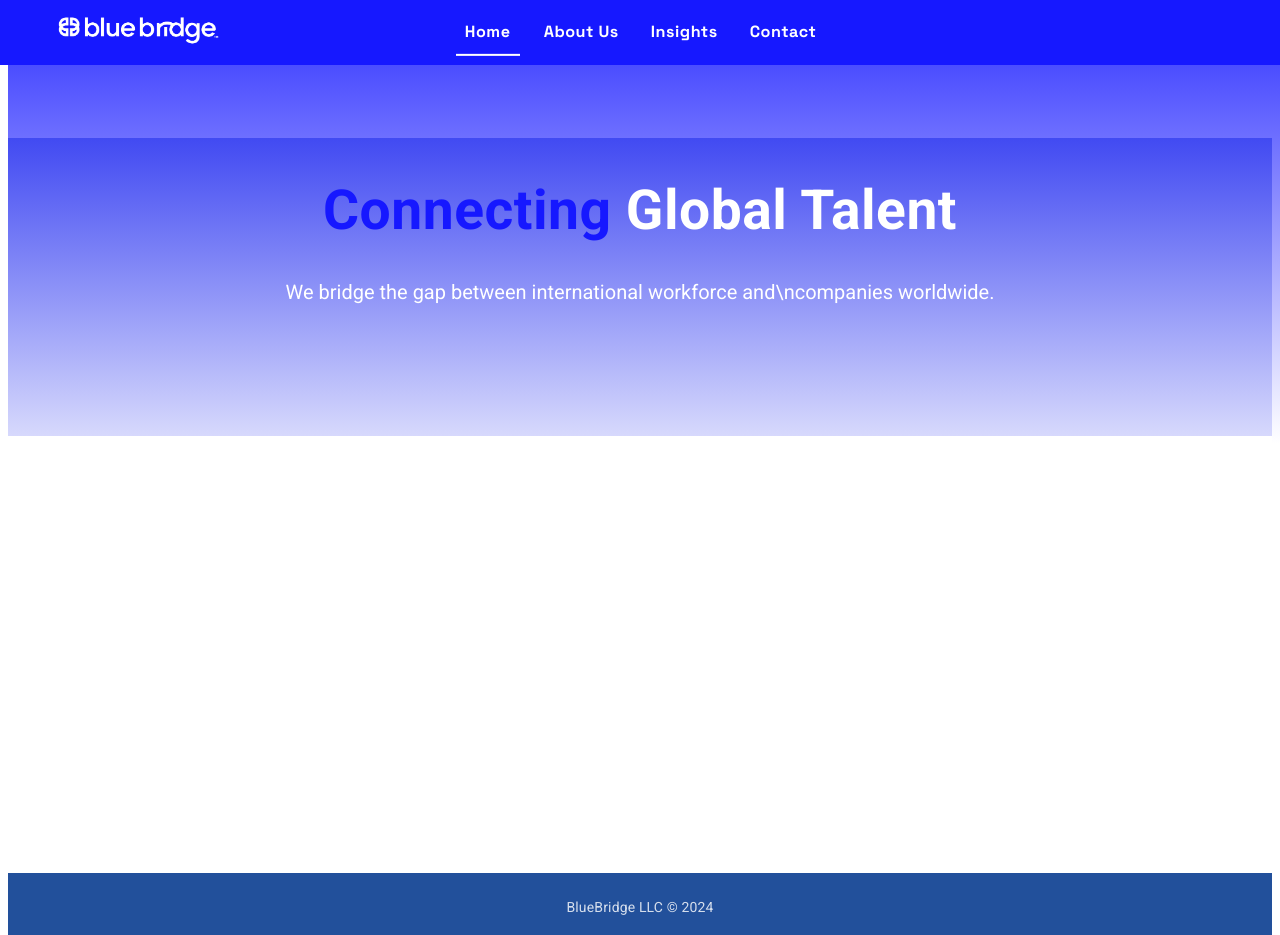
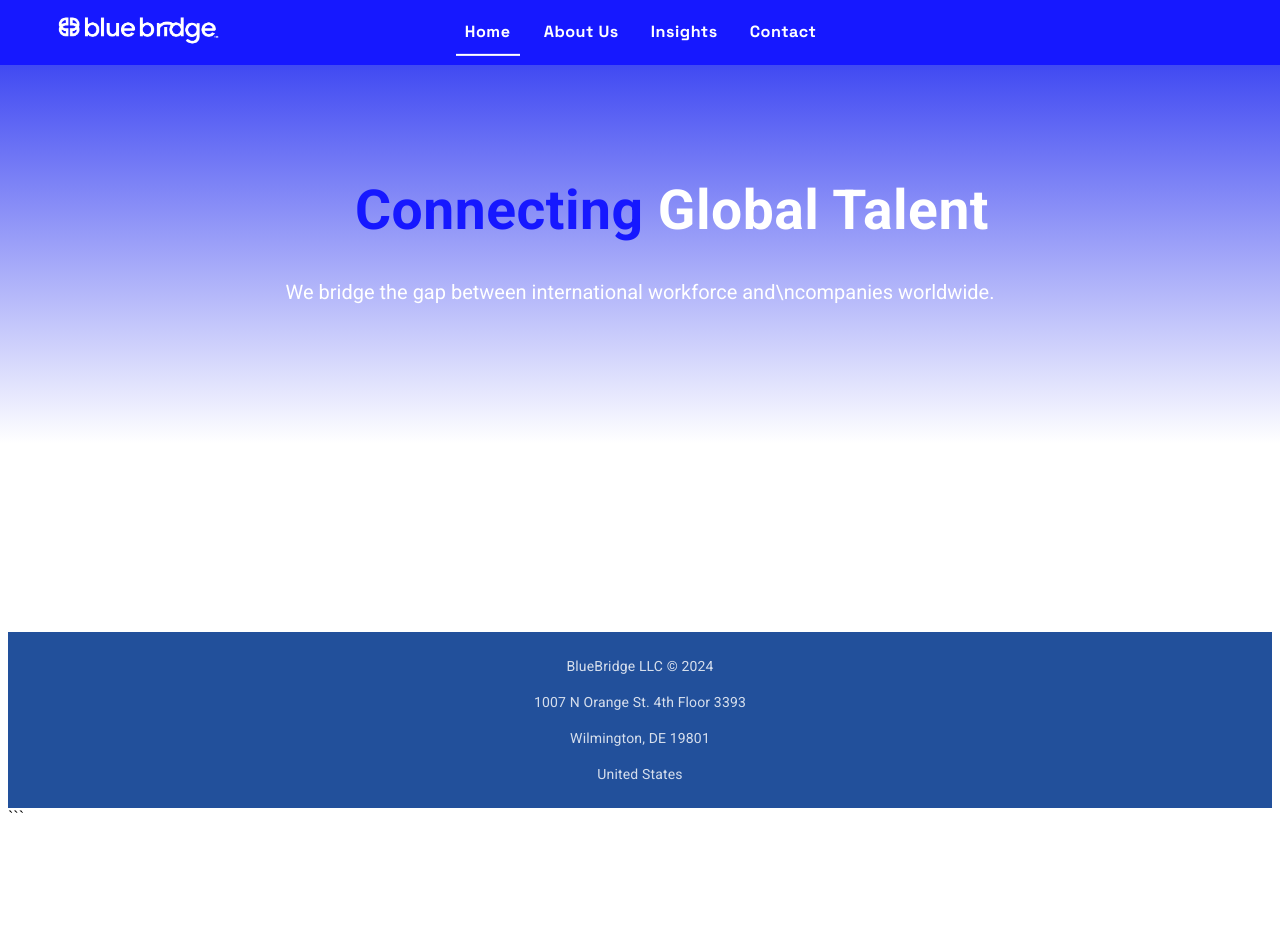
Before and after one commit to ddgrana2/bluebridge-landing, a React (Create React App) app: page / in a window 1280 px wide. Shown: the top 935 px of the page. After the commit the page ends 834 px from the top, so only its background shows below. Built offline with nearby package versions, Linux system fonts and the light colour scheme.

Commit message:
Remove unnecessary Box wrapper and clean up layout

```diff
--- a/src/components/common/PageGradient.jsx
+++ b/src/components/common/PageGradient.jsx
@@ -11,10 +11,7 @@
         top: '65px',
         left: 0,
         right: 0,
-        zIndex: 1,
-        '@media (max-width: 600px)': {
-          height: '450px'
-        }
+        zIndex: 1
       }}
     />
   );
--- a/src/components/layout/PageLayout.jsx
+++ b/src/components/layout/PageLayout.jsx
@@ -4,13 +4,7 @@
 
 function PageLayout({ children, title, subtitle }) {
   return (
-    <Box sx={{
-      position: 'relative',
-      minHeight: '100vh',
-      width: '100%',
-      display: 'flex',
-      flexDirection: 'column'
-    }}>
+    <>
       <PageGradient />
 
       {/* Hero Section */}
@@ -48,21 +42,8 @@
         </Container>
       </Box>
 
-      {/* Content Section */}
-      <Box
-        component="main"
-        sx={{
-          flex: 1,
-          width: '100%',
-          bgcolor: 'white',
-          position: 'relative',
-          zIndex: 2,
-          mt: { xs: 2, sm: 4 }
-        }}
-      >
-        {children}
-      </Box>
-    </Box>
+      {children}
+    </>
   );
 }
 
--- a/src/pages/home/home.jsx
+++ b/src/pages/home/home.jsx
@@ -6,7 +6,11 @@
   return (
     <PageLayout
       title={
-        <Box sx={{ textAlign: 'center' }}>
+        <Box sx={{
+          textAlign: 'center',
+          width: '100%',
+          px: { xs: 2, sm: 3, md: 4 }
+        }}>
           <Typography
             component="span"
             sx={{
@@ -33,7 +37,14 @@
       }
       subtitle="We bridge the gap between international workforce and\ncompanies worldwide."
     >
-      <Container maxWidth="lg" sx={{ py: { xs: 4, sm: 6, md: 8 } }}>
+      <Container
+        maxWidth={false}
+        sx={{
+          width: '100%',
+          py: { xs: 4, sm: 6, md: 8 },
+          px: { xs: 2, sm: 3, md: 4 }
+        }}
+      >
         {/* Worker Selection Form */}
         {/* Built by experts section */}
         {/* Testimonials section */}
```
